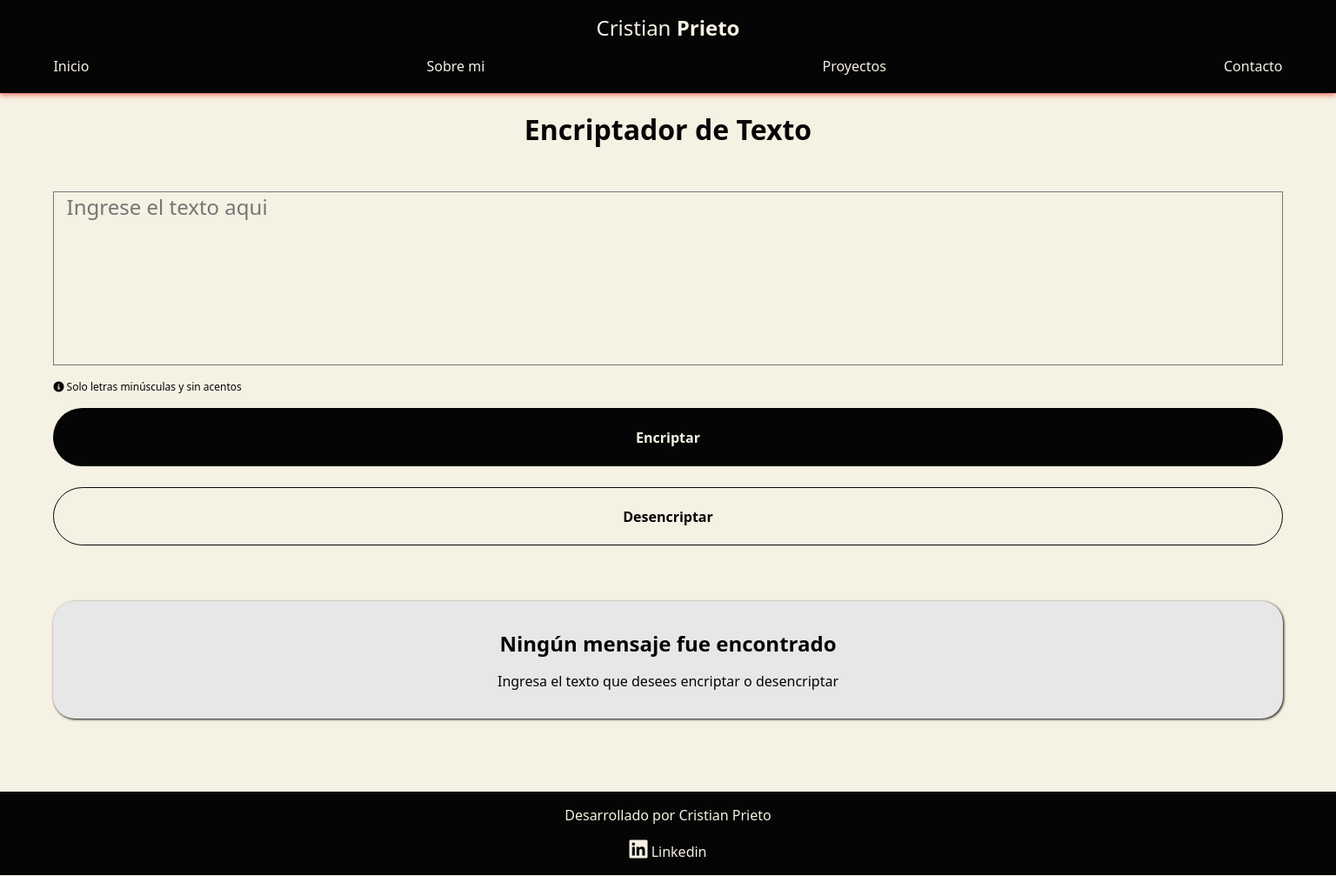
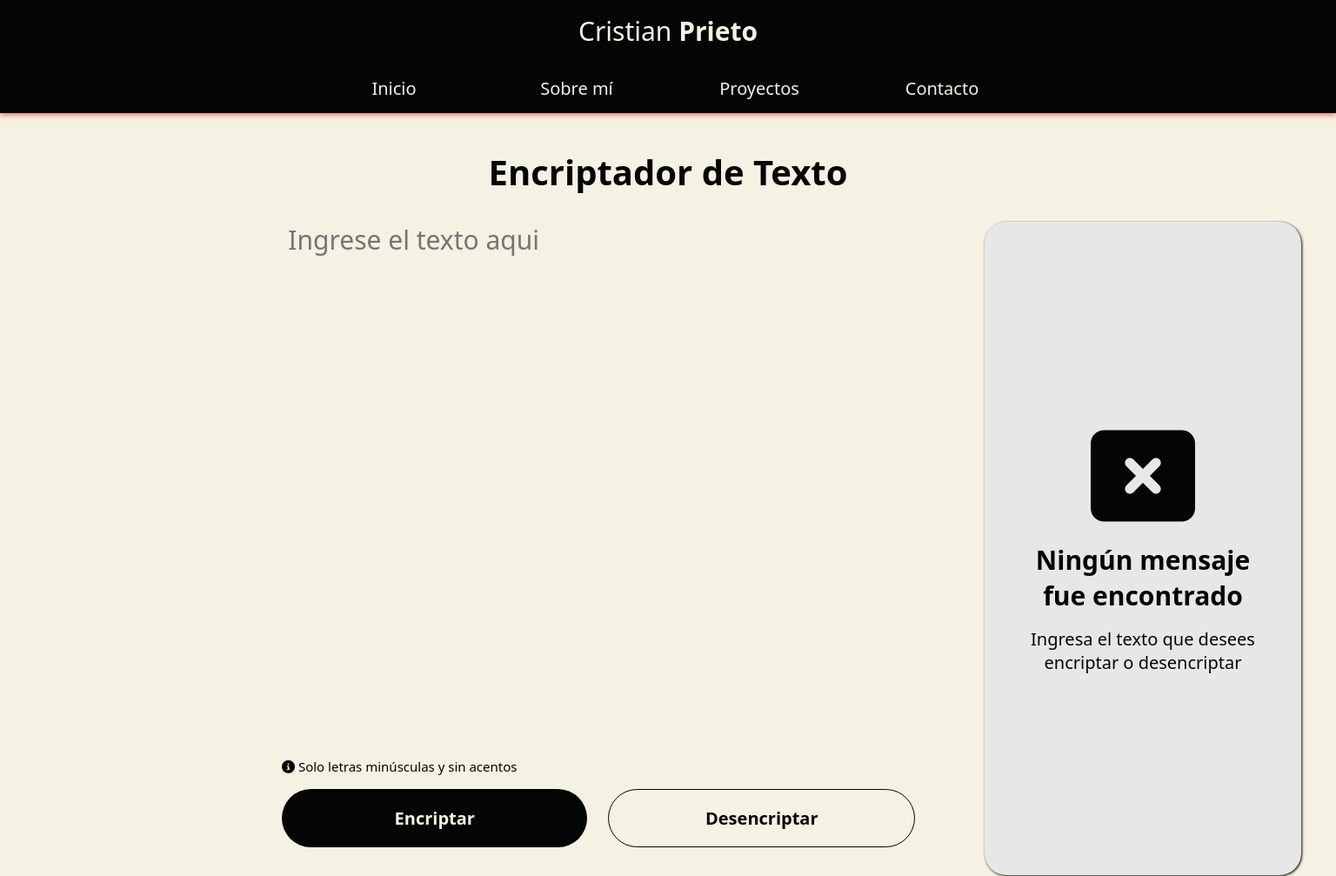
Before and after one commit to prieto-cristian/encriptador-de-texto, a plain HTML site: page index.html in a window 1536 px wide. Shown: the top 1007 px of the page at 87% size. Drawn offline with Linux system fonts and the light colour scheme.

Commit message:
Modifica el index.html, styles.css y main.js.

```diff
--- a/index.html
+++ b/index.html
@@ -16,7 +16,7 @@
         <nav class="header__menu">
             <ul>
                 <li class="header__menu__item"><a class="header__menu__enlace" href="index.html">Inicio</a></li>
-                <li class="header__menu__item"><a class="header__menu__enlace" href="#">Sobre mi</a></li>
+                <li class="header__menu__item"><a class="header__menu__enlace" href="#">Sobre mí</a></li>
                 <li class="header__menu__item"><a class="header__menu__enlace" href="#">Proyectos</a></li>
                 <li class="header__menu__item"><a class="header__menu__enlace" href="#">Contacto</a></li>
             </ul>
@@ -28,7 +28,7 @@
             <section class="main__encriptador__entrada">
                 <textarea id="entrada-texto" class="main__encriptador__entrada__texto"
                     placeholder="Ingrese el texto aqui"></textarea>
-                <p class="main__encriptador__entrada__alerta"><i class="fa-solid fa-circle-info"></i> Solo
+                <p class="main__encriptador__entrada__alerta "><i class="fa-solid fa-circle-info"></i> Solo
                     letras minúsculas y
                     sin acentos</p>
                 <div class="main__botones">
@@ -47,7 +47,7 @@
                     </p>
                 </div>
                 <div class="main__encriptador__salida__conTextoIngresado" id="mostrar-y-ocultar-salida">
-                    <textarea class="main__encriptador__salida__conTextoIngresado__texto" id="salida-texto"></textarea>
+                    <textarea readonly="false" class="main__encriptador__salida__conTextoIngresado__texto" id="salida-texto"></textarea>
                     <button onclick="copiarTexto()" class="main__boton fondo-transparente">Copiar</button>
                 </div>
             </section>
@@ -59,5 +59,4 @@
     </footer>
     <script src="main.js"></script>
 </body>
-
 </html>
--- a/main.js
+++ b/main.js
@@ -120,11 +120,12 @@ const esPalabraValida = (unaCadena) => {
 const mostrarPalabra = (unElementoHTML, unaPalabra) => {
     unElementoHTML.innerHTML = unaPalabra;
     document.getElementById('mostrar-y-ocultar-alerta').style.display = 'none';
-    document.getElementById('mostrar-y-ocultar-salida').style.display = 'block';
+    document.getElementById('mostrar-y-ocultar-salida').setAttribute("style", "display: flex;flex-direction: column;row-gap: 1rem;");
+    ajustarContenidoSalida();
 }
 
 const mostrarMensajeIngresarTexto = () => {
-    document.getElementById('mostrar-y-ocultar-alerta').style.display = "block";
+    document.getElementById('mostrar-y-ocultar-alerta').style.display = "flex";
     document.getElementById('mostrar-y-ocultar-salida').style.display = 'none';
 }
 const esVacio = (unaCadena) => {
@@ -173,3 +174,21 @@ const copiarTexto = async () => {
         alert("Error al copiar el texto");
     }
 }
+
+// El siguiente codigo se encarga de dimensionar los textarea por donde se ingresan o muestran los mensajes.
+const ajustarContenidoEntrada = () =>{
+    const textarea = document.getElementById('entrada-texto');
+    textarea.addEventListener("keyup", e =>{
+        textarea.style.height = "auto";
+        let scHeight = e.target.scrollHeight;
+        textarea.style.height = `${scHeight}px`;
+    });
+}
+const ajustarContenidoSalida = () =>{
+    const textarea = document.getElementById('salida-texto');
+    if (textarea) {
+        textarea.style.height = "auto"; // Restablece la altura para obtener el scrollHeight correcto
+        textarea.style.height = `${textarea.scrollHeight}px`; // Establece la altura en función del contenido
+    }
+}
+ajustarContenidoEntrada();
--- a/styles/styles.css
+++ b/styles/styles.css
@@ -12,6 +12,9 @@ html {
     color: var(--color-secundario);
     font-family: var(--fuente-principal);
     font-size: 16px;
+    display: flex;
+    flex-direction: column;
+    justify-content: space-between;
 }
 
 /* Inicio de los estilos del encabezado */
@@ -21,7 +24,7 @@ html {
     flex-direction: column;
     align-items: center;
     row-gap: 10px;
-    padding: 0% 4%;
+    padding: 0px 24px;
     box-shadow: 0px 2px 6px var(--color-terciario);
 }
 .header__nombre-logo{
@@ -36,18 +39,19 @@ html {
 .header__menu ul{
     display: flex;
     list-style: none;
-    justify-content: space-between;
-    margin-bottom: 20px;
+    justify-content: space-around;
+    margin-bottom: 15px;
 }
 .header__menu__enlace{
     color: var(--color-primario);
     text-decoration: none;
+
 }
 /* Fin de los estilos del encabezado */
 
 /* Inicio de los estilos del main */
 .main{
-    padding: 20px 4%;
+    padding: 32px 40px;
 }
 .main__titulo-principal{
     font-size: 2rem;
@@ -56,20 +60,30 @@ html {
 .main__encriptador{
     display: flex;
     flex-direction: column;
-    row-gap: 4rem;
-    padding-top: 50px;
+    row-gap: 64px;
+    padding-top: 30px;
 }
 .main__encriptador__entrada{
     display: flex;
     flex-direction: column;
-    row-gap: 1rem;
+    row-gap: 16px;
+    padding-bottom: 32px;
 }
 .main__encriptador__entrada__texto{
     font-size: 1.5rem;
-    height: 200px;
+    min-height: 250px;
     background-color: transparent;
     resize: none;
     padding-left: 1%;
+    border: none;
+}
+.main__encriptador__entrada__texto:focus-visible{
+    outline: none;
+}
+.contenido-ajustable {
+    width: 100%;
+    box-sizing: border-box;
+    overflow-y: hidden; /* Asegura que no haya barra de desplazamiento vertical */
 }
 .main__encriptador__entrada__texto:focus{
     border: none;
@@ -80,7 +94,7 @@ html {
 .main__botones{
     display: flex;
     flex-direction: column;
-    row-gap: 1.5rem;
+    row-gap: 24px;
 }
 .main__boton{
     height: 67px;
@@ -89,6 +103,7 @@ html {
     color: var(--color-primario);
     border: none;
     font-weight: bold;
+    width: 100%;
 }
 .fondo-transparente{
     background-color: transparent;
@@ -101,7 +116,7 @@ html {
     background-color: var(--color-cuaternario);
     border-radius: 25px;
     box-shadow: 1px 1px 3px var(--color-secundario);
-    padding: 2rem;
+    padding: 32px;
 }
 .main__encriptador__salida__conTextoIngresado{
     display: none;
@@ -111,9 +126,14 @@ html {
 }
 .main__encriptador__salida__conTextoIngresado__texto{
     font-size: 1.5rem;
-    margin-bottom: 2rem;
-    text-align: center;
-    box-sizing: border-box;
+    margin-bottom: 32px;
+    background-color: transparent;
+    resize: none;
+    border: none;
+    height: auto;
+}
+.main__encriptador__salida__conTextoIngresado__texto:focus-visible{
+    outline: none;
 }
 .main__encriptador__salida .main__encriptador__salida__icon{
     display: none;
@@ -122,7 +142,7 @@ html {
     display: flex;
     flex-direction: column;
     text-align: center;
-    row-gap: 1rem;
+    row-gap: 16px;
 }
 
 .texto-destacado{
@@ -132,15 +152,15 @@ html {
 
 /* Inicio de los estilos del footer */
 .footer{
-    padding: 1rem 0px;
-    margin-top: 4rem;
+    padding: 16px 0px;
+    margin-top: 64px;
     background-color: var(--color-secundario);
     color: var(--color-primario);
     text-align: center;
 }
 .footer__enlace{
     display: block;
-    margin-top: 1rem;
+    margin-top: 16px;
     color: var(--color-primario);
     text-decoration: none;
 }
@@ -148,3 +168,90 @@ html {
     font-size: 1.5rem;
 }
 /* Fin de los estilos del footer */
+
+
+/* Inicio de los estilos para tablets */
+@media (min-width: 768px){
+    body,html{
+        font-size: 20px;
+    }
+    .header{
+        padding: 0px 40px;
+    }
+    .header__menu ul{
+        justify-content: center;
+        column-gap: 90px;
+        margin-bottom: 0px;
+    }
+    .header__menu__enlace{
+        display: block;
+        width: 100%;
+        text-align: center;
+        padding-top: 15px;
+        padding-bottom: 15px;
+    }
+    .main{
+        padding: 40px 40px;
+    }
+    .main__encriptador__entrada__texto{
+        min-height: 600px;
+        border: none;
+    }
+    .main__botones{
+        width: 100%;
+        column-gap: 24px;
+        flex-direction: row;
+        justify-content: center;
+    }
+    .main__encriptador__salida__sinTextoIngresado__mensaje{
+        text-align: start;
+    }
+}
+@media (min-width: 1440px){
+    .main__encriptador__salida .main__encriptador__salida__icon{
+        color: var(--color-secundario);
+        display: block;
+        font-size: 120px;
+    }
+    .header__menu__item{
+        width: 120px;
+        transition: all 250ms;
+    }
+    .header__menu__enlace{
+        transition: all 250ms;
+    }
+    .header__menu__item:hover{
+        background-color: var(--color-cuaternario);
+    }
+    .header__menu__item:hover .header__menu__enlace{
+        color: var(--color-secundario);
+    }
+    .main__encriptador{
+        flex-direction: row;
+        column-gap: 80px;
+        justify-content: end;
+    }
+    .main__encriptador__entrada{
+        width: 50%;
+    }
+    .main__encriptador__salida{
+        width: 25%;
+    }
+    .main__boton:hover{
+        box-shadow: 2px 2px 4px var(--color-terciario);
+    }
+    .main__encriptador__salida__sinTextoIngresado{
+        height: 100%;
+        display: flex;
+        align-items: center;
+        justify-content: center;
+    }
+    .main__encriptador__salida__sinTextoIngresado__mensaje{
+        text-align: center;
+    }
+    .main__encriptador__salida__conTextoIngresado{
+        height: 100%;
+        flex-direction: column;
+        justify-content: space-between;
+    }
+}
```
